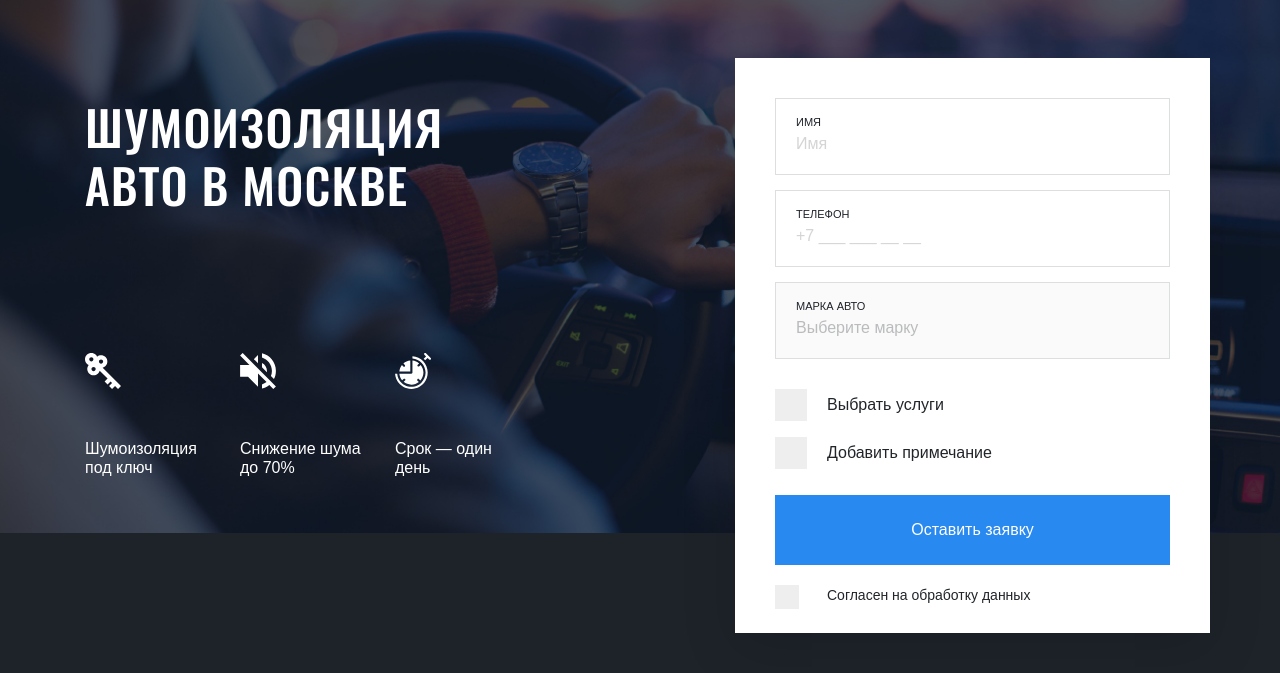
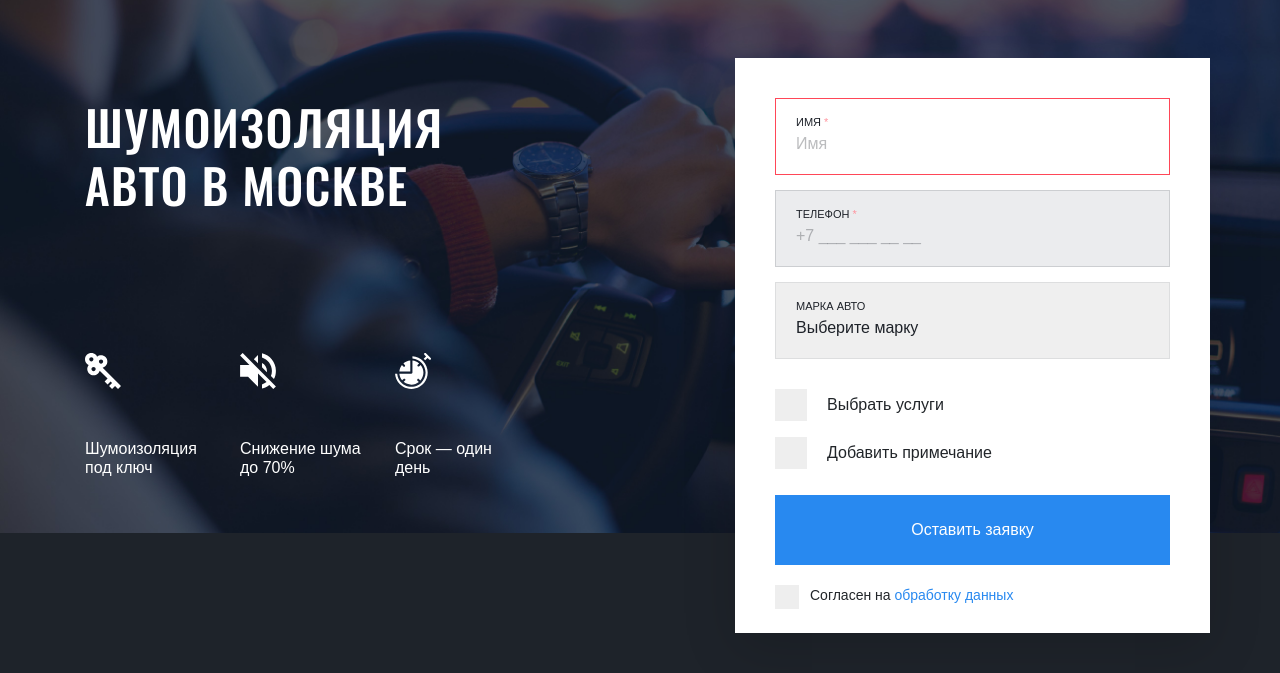
Before and after one commit to 1gory/prosilence, a plain HTML site: page index.html in a window 1280 px wide. Shown: the part 127-800 px from the top of the page. Drawn offline with nearby package versions, Linux system fonts and the light colour scheme; some packages are replaced by stand-ins of ours; a web font is replaced by a local one.

Commit message:
form styles

```diff
--- a/index.html
+++ b/index.html
@@ -160,16 +160,16 @@
 
         </div>
         <div class="col-lg-5 offset-lg-2 header-form">
-          <div class="header-input">
-            <label class='header-input__label'>Имя</label>
+          <div class="header-input required validation-fail">
+            <label class='header-input__label'>Имя <span>*</span></label>
             <input type="text" class='header-input__text' placeholder='Имя'>
           </div>
-          <div class="header-input">
-            <label class='header-input__label'>Телефон</label>
-            <input type="text" class='header-input__text' placeholder='+7 ___ ___ __ __'>
+          <div class="header-input disabled required">
+            <label class='header-input__label'>Телефон <span>*</span></label>
+            <input type="text" class='header-input__text' placeholder='+7 ___ ___ __ __' disabled>
           </div>
           <div class="header-input margin-30">
-            <label class='header-input__label'>Марка авто</label>
+            <label class='header-input__label'>Марка авто <span>*</span></label>
             <select class='header-input__text select'>
               <option value="1">Выберите марку</option>
               <option value="2">Выберите марку</option>
@@ -186,7 +186,7 @@
             <span class="checkmark"></span>
           </label>
           <button class='header-button'>Оставить заявку</button>
-          <label class="header-checkbox__small custom-checkbox">Согласен на обработку данных
+          <label class="header-checkbox__small custom-checkbox">Согласен на <a href="#">обработку данных</a>
             <input type="checkbox">
             <span class="checkmark"></span>
           </label>
@@ -652,16 +652,16 @@
             <h3>Оставить заявку</h3>
             <div>Оставьте нам информацию о своей машине и мы свяжемся с вами в течение дня</div>
           </div>
-          <div class="header-input dark">
-            <label class='header-input__label'>Имя</label>
-            <input type="text" class='header-input__text' placeholder='Имя'>
+          <div class="header-input dark required disabled">
+            <label class='header-input__label'>Имя <span>*</span></label>
+            <input type="text" class='header-input__text' placeholder='Имя' disabled>
           </div>
           <div class="header-input dark">
-            <label class='header-input__label'>Телефон</label>
+            <label class='header-input__label'>Телефон <span>*</span></label>
             <input type="text" class='header-input__text' placeholder='+7 ___ ___ __ __'>
           </div>
           <div class="header-input margin-30 dark">
-            <label class='header-input__label'>Марка авто</label>
+            <label class='header-input__label'>Марка авто <span>*</span></label>
             <select class='header-input__text select'>
               <option value="1">Выберите марку</option>
               <option value="2">Выберите марку</option>
@@ -678,7 +678,7 @@
             <span class="checkmark"></span>
           </label>
           <button class='header-button'>Оставить заявку</button>
-          <label class="header-checkbox__small custom-checkbox dark">Согласен на обработку данных
+          <label class="header-checkbox__small custom-checkbox dark">Согласен на <a href="#">обработку данных</a>
             <input type="checkbox">
             <span class="checkmark"></span>
           </label>
--- a/sass/custom_checkbox.sass
+++ b/sass/custom_checkbox.sass
@@ -8,6 +8,10 @@
   -moz-user-select: none
   -ms-user-select: none
   user-select: none
+
+  a
+    color: #2889f0
+    text-decoration: none
 
   input
     position: absolute
--- a/sass/index.sass
+++ b/sass/index.sass
@@ -92,6 +92,7 @@ body
     background-color: white
     padding: 40px
     box-shadow: 0px 15px 50px 0 rgba(0, 0, 0, 0.15)
+    z-index: 50
     @media screen and (max-width: 991px)
       margin-top: 160px
     @media screen and (max-width: 767px)
@@ -105,6 +106,17 @@ body
     border: 1px solid rgba(30, 35, 42, 0.15)
     margin-bottom: 15px
     position: relative
+    &.required
+      span
+        display: inline-block
+    &.disabled
+      background-color: #ebecee
+      input
+        background-color: #ebecee
+    &.validation-fail
+      border: solid 1px #ff4657
+      & input
+        outline: none
 
     &__label
       display: block
@@ -116,9 +128,10 @@ body
       padding-left: 20px
       top: 15px
       z-index: 3
-
+      span
+        display: none
+        color: #ff939d
     &__text
-      opacity: 0.3
       color: rgb(30, 34, 41)
       border: none
       width: 100%
@@ -132,6 +145,9 @@ body
         -webkit-appearance: none
         -moz-appearance: none
         appearance: none
+        cursor: pointer
+      &::placeholder
+        color: rgba(30, 34, 41, 0.3)
   &-checkbox
     font-size: 16px
     font-family: 'Exo2-Regular', sans-serif
@@ -140,6 +156,7 @@ body
   &-checkbox__small
     font-size: 14px
     font-family: 'Exo2-Regular', sans-serif
+    padding-left: 35px
 
     .checkmark
       height: 24px
@@ -733,9 +750,19 @@ body
   .header-input__text
     background-color: #3e4856
     opacity: 1
+    color: white
+    &::placeholder
+      color: rgba(255, 255, 255, 0.3)
   select
     color: rgba(255, 255, 255, 0.3)
 
+  &.disabled
+    background-color: #353940
+    input
+      background-color: #353940
+      color: white
+      &::placeholder
+        color: white
 
 .about
   padding-top: 170px
```
Also changed, not shown: css/custom_checkbox.css, css/index.css.
